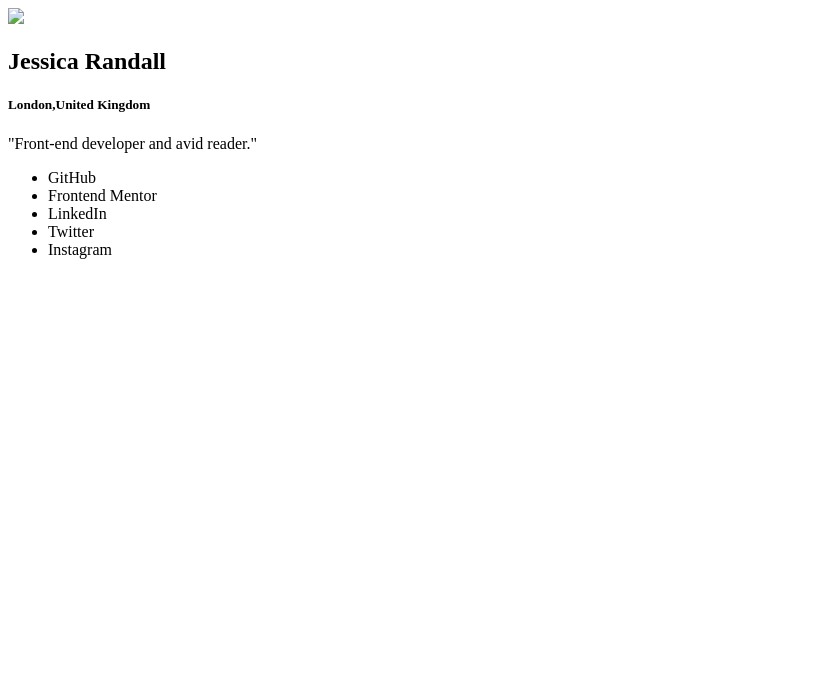
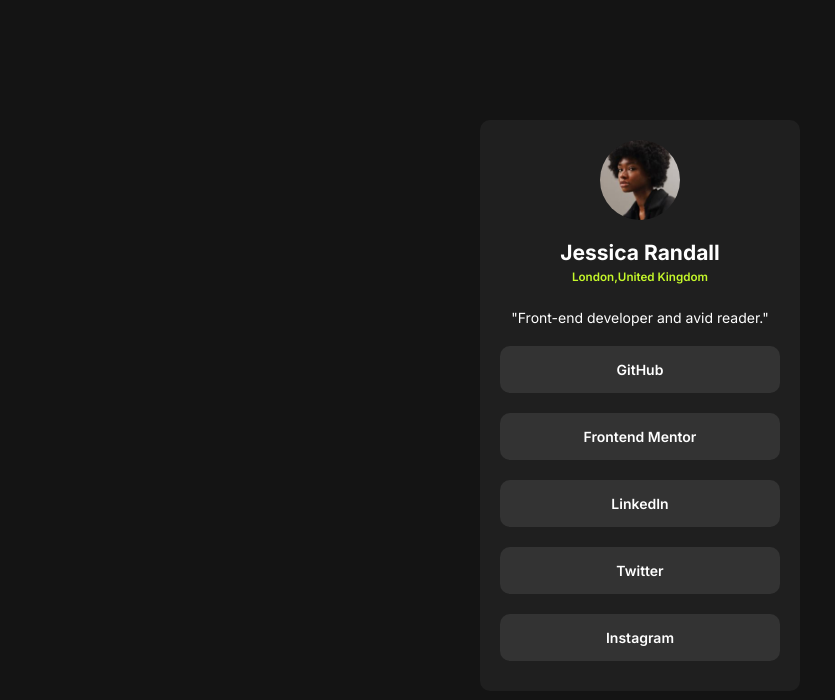
Before and after one commit to ahthief15/Social-Link-Profile, a plain HTML site: page index.html in a window 1280 px wide. Shown: the whole page, without its empty margins (0-835 px from the left). Drawn offline with Linux system fonts and the light colour scheme; the site is published under a folder, as on GitHub Pages, so addresses that start at the root find nothing; a web font is replaced by a local one.

Commit message:
Added HTML structure and initial css

```diff
--- a/index.html
+++ b/index.html
@@ -1,12 +1,12 @@
 <!DOCTYPE html>
 <head>
     <meta charset="UTF-8"/>
-    <link rel="stylesheet" href="/index.css"/>
+    <link rel="stylesheet" href="index.css"/>
     <link rel="stylesheet" href="https://fonts.google.com/specimen/Inter">
 </head>
 <body>
     <div class="container">
-        <img src="/images/avatar-jessica.jpeg">
+        <img src="images/avatar-jessica.jpeg">
         <h2>Jessica Randall</h2>
         <h5>London,United Kingdom</h5>
         <p>"Front-end developer and avid reader."</p>
```
